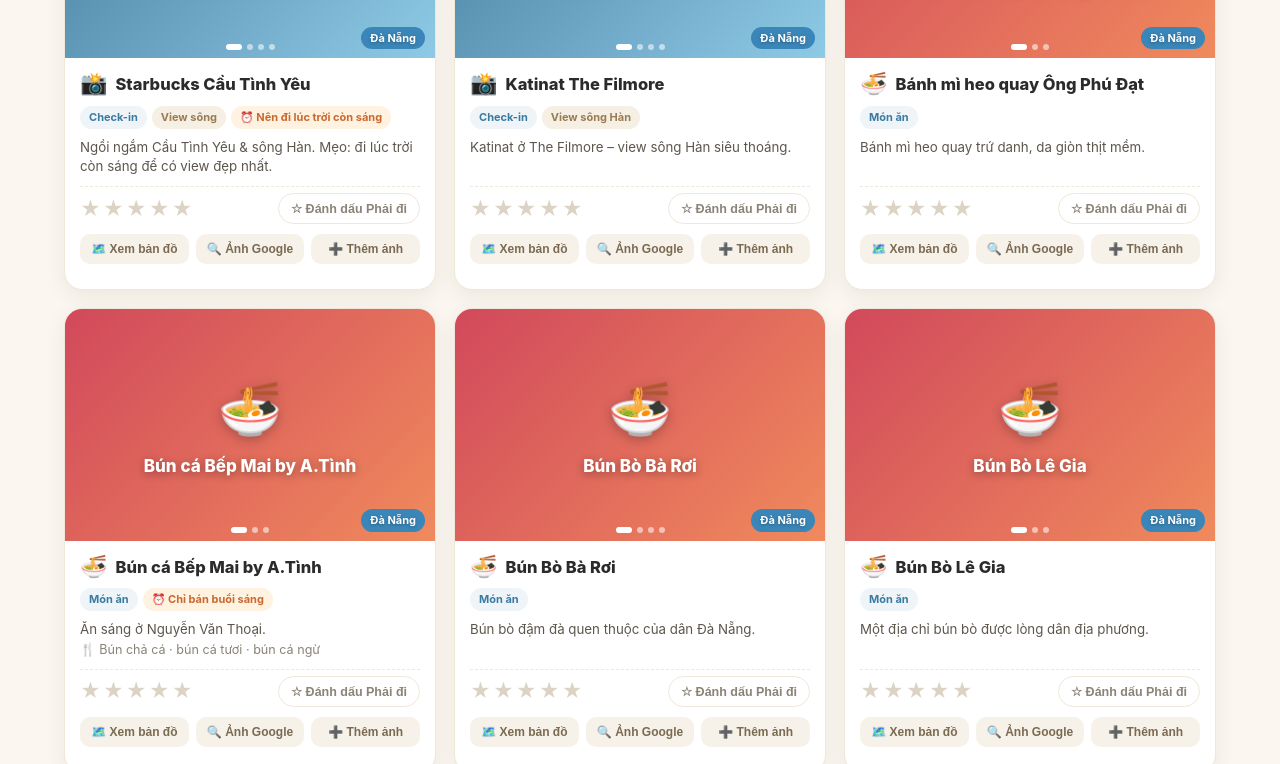
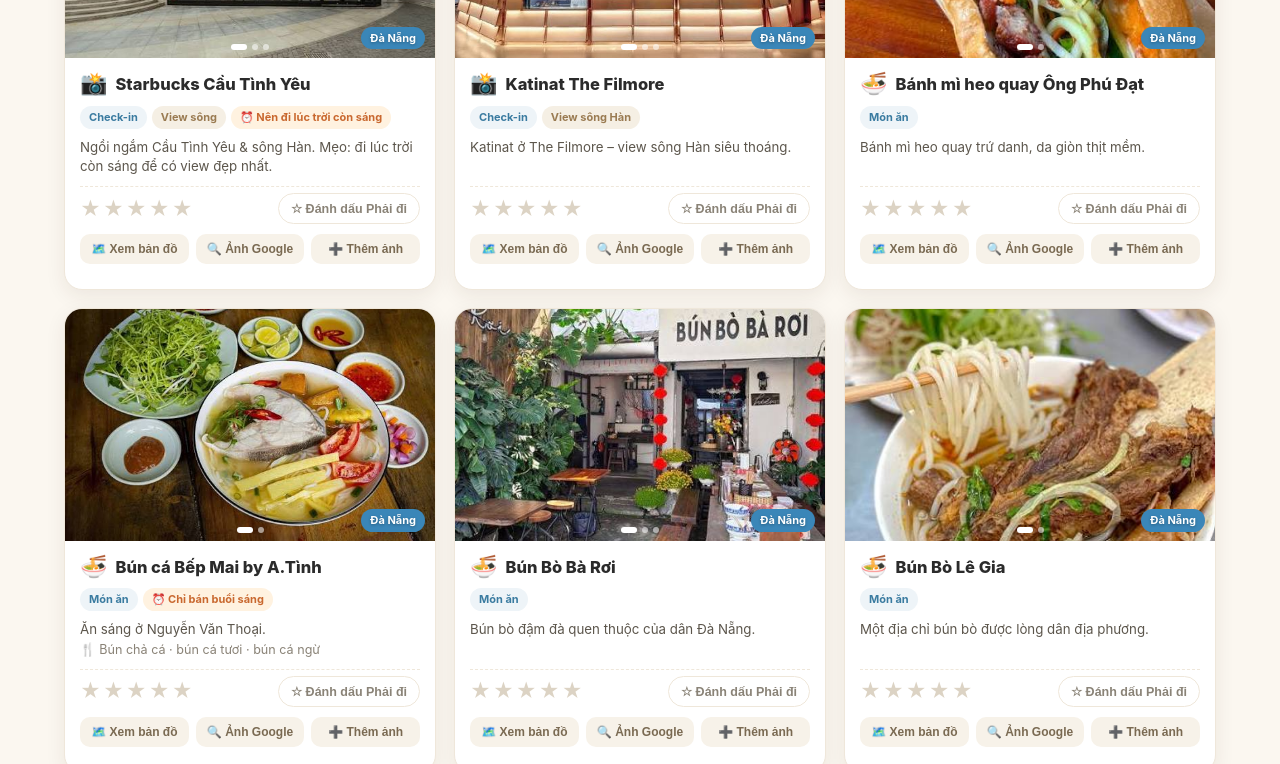
Before and after one commit to hoaithuongtrle/emma-danang-spaces, a plain HTML site: page index.html in a window 1280 px wide. Shown: the part 604-1368 px from the top of the page. Drawn offline with Linux system fonts and the light colour scheme.

Commit message:
Add files via upload

```diff
--- a/index.html
+++ b/index.html
@@ -324,10 +324,11 @@ function probeRepoPhotos(id){
       const url=`${id}-${n}.jpg`; repoImgCache[id].push(url);
       const car=main.querySelector(`.carousel[data-id="${id}"]`);
       if(car){ const track=car.querySelector('.track');
-        if(repoImgCache[id].length===1) track.querySelectorAll('.slide.stock').forEach(s=>s.remove());
+        if(repoImgCache[id].length===1)   // ảnh thật đầu tiên về: bỏ bìa + ảnh minh hoạ
+          track.querySelectorAll('.slide.stock, .slide.cover').forEach(s=>s.remove());
         const slide=document.createElement('div'); slide.className='slide';
         const im=document.createElement('img'); im.src=url; slide.appendChild(im); track.appendChild(slide);
-        car._build && car._build();
+        carState[id]=0; car._build && car._build();
       }
       n++; tryNext();
     };
@@ -350,12 +351,14 @@ function cardHTML(p){
   let dist='';
   if(userCoords && p.coords){ dist=`<div class="badge-km">📍 ~${fmtKm(haversine(userCoords,p.coords))}</div>`; }
 
-  // build slides: cover + user photos + stock photos
-  let slides=`<div class="slide cover" style="background:${cat.grad}">
-       <div class="em">${cat.em}</div><div class="nm">${esc(p.name)}</div></div>`;
+  // Ảnh THẬT (repo + ảnh bạn thêm) hiện ĐẦU TIÊN; bìa/ảnh minh hoạ chỉ dùng khi chưa có ảnh thật
+  let slides='';
   repo.forEach(u=>{ slides+=`<div class="slide"><img loading="lazy" src="${esc(u)}"/></div>`; });
   user.forEach(u=>{ slides+=`<div class="slide"><img src="${esc(u)}" onerror="this.closest('.slide').remove()"/></div>`; });
-  stock.forEach(s=>{ slides+=`<div class="slide stock"><img loading="lazy" src="${s}" onerror="this.closest('.slide').remove()"/><span class="illus">ảnh minh hoạ</span></div>`; });
+  if(!(repo.length||user.length)){
+    slides = `<div class="slide cover" style="background:${cat.grad}"><div class="em">${cat.em}</div><div class="nm">${esc(p.name)}</div></div>` + slides;
+    stock.forEach(s=>{ slides+=`<div class="slide stock"><img loading="lazy" src="${s}" onerror="this.closest('.slide').remove()"/><span class="illus">ảnh minh hoạ</span></div>`; });
+  }
 
   const gq=encodeURIComponent(p.name+' '+p.city);
   const stars=[1,2,3,4,5].map(n=>`<span data-star="${n}" class="${n<=r.rating?'on':''}">★</span>`).join('');
```
